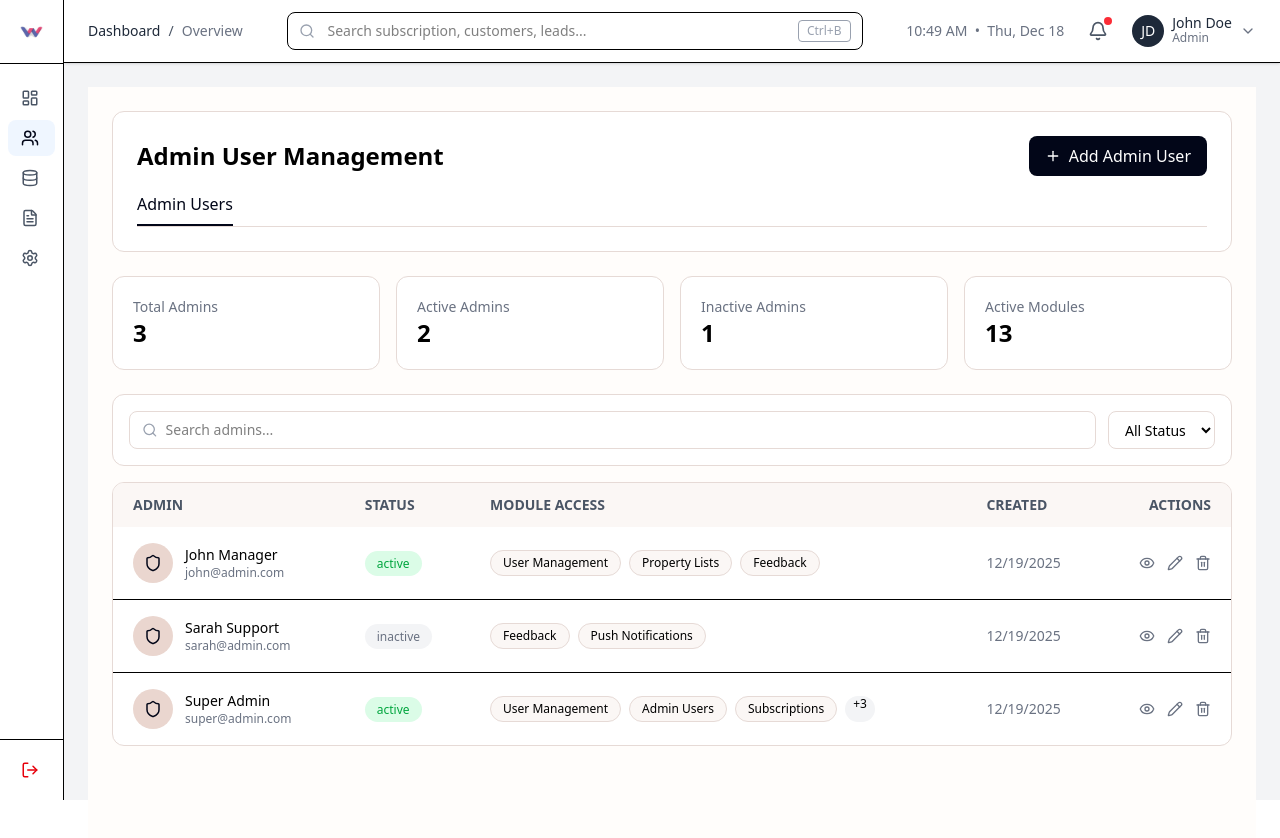
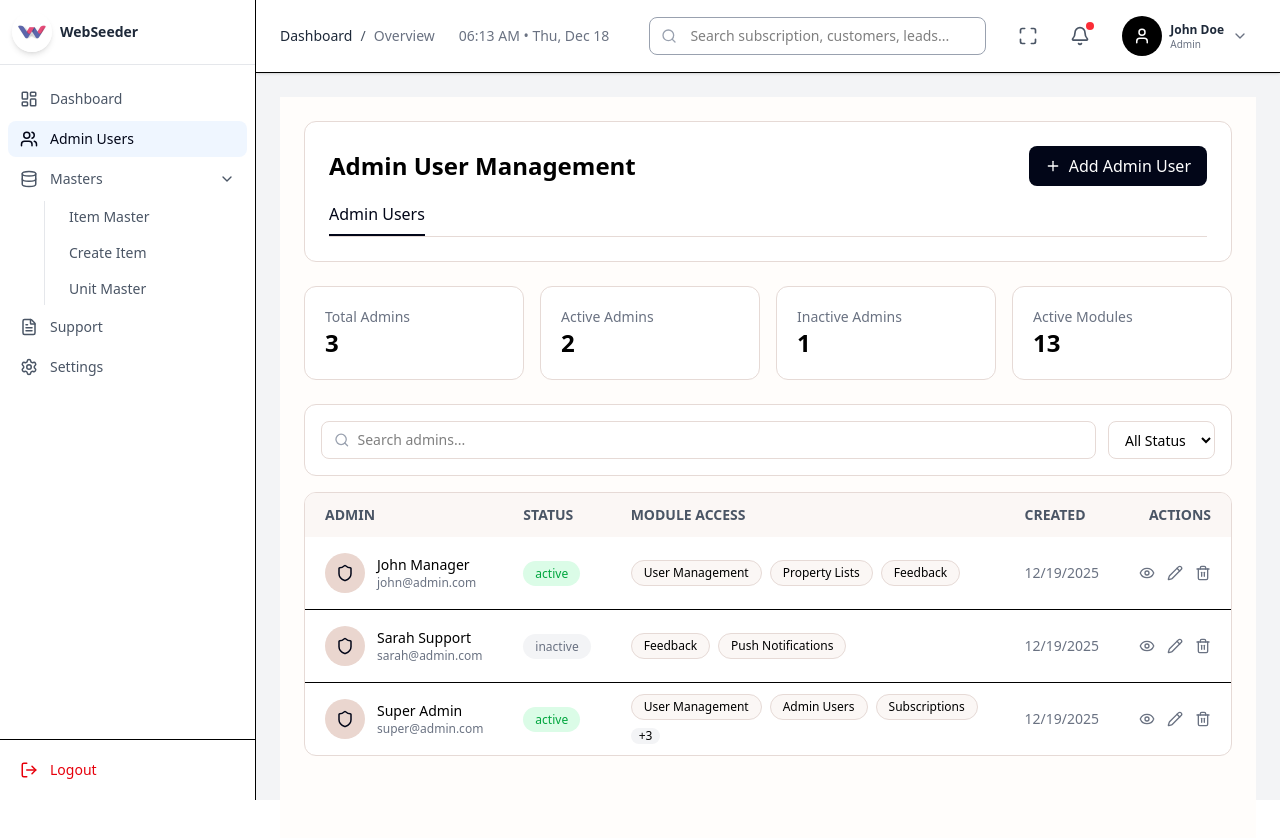
Before and after one commit to ganeshWebseeder/Warehouse-Management, a React (Vite) app: page /admin-users in a window 1280 px wide. Both pictures are taken after a click on the button "Masters". Shown: the top 838 px of the page. Built offline with nearby package versions, Linux system fonts and the light colour scheme.

Commit message:
Navbar and sidebar is done

```diff
--- a/src/components/Navbar.jsx
+++ b/src/components/Navbar.jsx
@@ -1,56 +1,169 @@
-import { Search, Bell, ChevronDown } from "lucide-react";
+import { useState, useEffect } from "react";
+import { Search, Bell, User, LogOut, Maximize, Minimize } from "lucide-react";
+import { ChevronDown } from "lucide-react";
 
-export default function DashboardNavbar() {
+export default function DashboardNavbar({ onMenuClick }) {
+  const [currentTime, setCurrentTime] = useState("");
+  const [isDropdownOpen, setIsDropdownOpen] = useState(false);
+
+  // ⏰ Live Date & Time
+  useEffect(() => {
+    const updateTime = () => {
+      const now = new Date();
+      const time = now.toLocaleTimeString([], {
+        hour: "2-digit",
+        minute: "2-digit",
+      });
+      const date = now.toLocaleDateString([], {
+        weekday: "short",
+        month: "short",
+        day: "numeric",
+      });
+      setCurrentTime(`${time} • ${date}`);
+    };
+
+    updateTime();
+    const interval = setInterval(updateTime, 1000);
+    return () => clearInterval(interval);
+  }, []);
+
+  // 🚪 Sign out
+  const handleSignOut = () => {
+    localStorage.clear();
+    window.location.href = "/";
+  };
+
+  const [isFullscreen, setIsFullscreen] = useState(false);
+
+  const toggleFullscreen = () => {
+    if (!document.fullscreenElement) {
+      document.documentElement.requestFullscreen();
+      setIsFullscreen(true);
+    } else {
+      document.exitFullscreen();
+      setIsFullscreen(false);
+    }
+  };
+
   return (
-    <header className="w-full bg-white border-b shadow-sm">
+    <header className="w-full bg-white border-b shadow-sm sticky top-0 z-30">
       <div className="flex items-center justify-between px-6 py-3">
-
-        {/* Left: Breadcrumb */}
+        <div className="flex items-center gap-4">
+          {/* Breadcrumb */}
           <div className="flex items-center gap-2 text-sm text-gray-600">
             <span className="font-medium text-gray-800">Dashboard</span>
             <span>/</span>
             <span className="text-gray-500">Overview</span>
           </div>
+        </div>
 
-        {/* Center: Search */}
-        <div className="flex-1 max-w-xl mx-8 relative">
+        <div className="flex items-center gap-10 flex-1 max-w-2xl mx-6">
+          {/* Live Date & Time */}
+          <div className="hidden md:block text-sm text-gray-500 whitespace-nowrap">
+            {currentTime}
+          </div>
+
+          {/* Search */}
+          <div className="relative flex-1">
             <Search className="absolute left-3 top-1/2 -translate-y-1/2 text-gray-400 w-4 h-4" />
             <input
               type="text"
               placeholder="Search subscription, customers, leads..."
-            className="w-full pl-10 pr-16 py-2 text-sm border rounded-lg focus:outline-none focus:ring-2 focus:ring-blue-500"
+              className="
+      w-full pl-10 pr-4 py-2 text-sm
+      border border-gray-400
+      rounded-lg
+      focus:outline-none
+      focus:ring-2 focus:ring-white
+      focus:border-white
+    "
             />
-          <span className="absolute right-3 top-1/2 -translate-y-1/2 text-xs text-gray-400 border px-2 py-0.5 rounded">
-            Ctrl+B
-          </span>
+          </div>
         </div>
 
-        {/* Right: Date, icons & profile */}
-        <div className="flex items-center gap-6">
-
-          {/* Date & Time */}
-          <div className="hidden md:block text-sm text-gray-500">
-            10:49 AM &nbsp;•&nbsp; Thu, Dec 18
-          </div>
+        {/* ================= RIGHT ================= */}
+        <div className="flex items-center gap-6 relative">
+          <button
+            onClick={toggleFullscreen}
+            className="p-2 rounded-md hover:bg-gray-100"
+            title={isFullscreen ? "Exit Fullscreen" : "Enter Fullscreen"}
+          >
+            {isFullscreen ? (
+              <Minimize className="w-5 h-5 text-gray-600" />
+            ) : (
+              <Maximize className="w-5 h-5 text-gray-600" />
+            )}
+          </button>
 
           {/* Notification */}
-          <div className="relative">
-            <Bell className="w-5 h-5 text-gray-600 cursor-pointer" />
+          <div className="relative cursor-pointer">
+            <Bell className="w-5 h-5 text-gray-600" />
             <span className="absolute -top-1 -right-1 w-2 h-2 bg-red-500 rounded-full"></span>
           </div>
 
-          {/* Profile */}
-          <div className="flex items-center gap-2 cursor-pointer">
-            <div className="w-8 h-8 rounded-full bg-gray-800 flex items-center justify-center text-white text-sm">
-              JD
-            </div>
-            <div className="hidden md:block text-sm">
-              <p className="font-medium text-gray-800 leading-none">John Doe</p>
-              <p className="text-xs text-gray-500">Admin</p>
-            </div>
-            <ChevronDown className="w-4 h-4 text-gray-500" />
+          {/* ================= USER DROPDOWN ================= */}
+          <div className="relative">
+            <button
+              onClick={() => setIsDropdownOpen(!isDropdownOpen)}
+              className="flex items-center space-x-2 hover:bg-gray-100 rounded-md px-2 py-1"
+            >
+              {/* Top Avatar */}
+              <div className="w-10 h-10 bg-black rounded-full flex items-center justify-center text-white">
+                <User size={18} />
               </div>
 
+              {/* Name & Role */}
+              <div className="hidden sm:flex flex-col text-left leading-tight">
+                <p className="text-xs font-semibold text-gray-800">John Doe</p>
+                <p className="text-[10px] text-gray-500">Admin</p>
+              </div>
+
+              {/* ▼ Arrow (ONLY ADDITION) */}
+              <ChevronDown
+                size={16}
+                className={`text-gray-500 transition-transform duration-200 ${
+                  isDropdownOpen ? "rotate-180" : ""
+                }`}
+              />
+            </button>
+
+            {isDropdownOpen && (
+              <div className="absolute right-0 mt-2 w-64 bg-white border border-gray-200 rounded-lg shadow-lg z-50">
+                {/* ===== USER INFO (WITH ICON) ===== */}
+                <div className="flex items-start gap-3 px-4 py-3 border-b">
+                  <div className="w-10 h-10 bg-black rounded-full flex items-center justify-center text-white">
+                    <User size={18} />
+                  </div>
+
+                  <div className="leading-tight">
+                    <p className="text-sm font-semibold text-gray-800">
+                      John Doe
+                    </p>
+                    <p className="text-xs text-gray-500">admin@example.com</p>
+                    <span className="inline-block mt-1 text-[10px] bg-indigo-100 text-indigo-700 px-2 py-0.5 rounded">
+                      Admin
+                    </span>
+                  </div>
+                </div>
+
+                {/* ===== ACTIONS ===== */}
+                <ul className="text-sm">
+                  <li className="px-4 py-2 hover:bg-gray-100 cursor-pointer flex items-center gap-2">
+                    <User size={14} />
+                    <span>My Profile</span>
+                  </li>
+
+                  <li
+                    onClick={handleSignOut}
+                    className="px-4 py-2 hover:bg-red-400 hover:text-white cursor-pointer flex items-center gap-2 text-red-600"
+                  >
+                    <LogOut size={14} />
+                    <span>Sign Out</span>
+                  </li>
+                </ul>
+              </div>
+            )}
+          </div>
         </div>
       </div>
     </header>
--- a/src/components/Sidebar.jsx
+++ b/src/components/Sidebar.jsx
@@ -1,88 +1,93 @@
 import {
   LayoutDashboard,
   Users,
-  CreditCard,
   FileText,
   Settings,
-  X,
   LogOut,
   ChevronRight,
   Database,
 } from "lucide-react";
 import { NavLink, useNavigate } from "react-router-dom";
 import { useState } from "react";
+import { motion } from "framer-motion";
 
-export default function Sidebar({ open, setOpen }) {
+export default function Sidebar({
+  expanded,
+  setExpanded,
+  hovered,
+  setHovered,
+}) {
   const navigate = useNavigate();
   const [mastersOpen, setMastersOpen] = useState(false);
 
+  // sidebar is open if clicked OR hovered
+  const isOpen = expanded || hovered;
+
   const handleLogout = () => {
     localStorage.clear();
-    setOpen(false);
+    setExpanded(false);
     navigate("/");
   };
 
   return (
-    <>
-      {/* Mobile Overlay */}
-      {open && (
-        <div
-          className="fixed inset-0 z-30 md:hidden"
-          onClick={() => setOpen(false)}
-        />
-      )}
-
-      {/* Sidebar */}
     <aside
+      onMouseEnter={() => setHovered(true)}
+      onMouseLeave={() => setHovered(false)}
       className={`
-          group fixed z-40 h-full bg-white border-r
-          transition-[width,left] duration-300 ease-in-out
+        fixed z-40 h-full bg-white border-r
+        transition-all duration-300 ease-in-out
         overflow-hidden flex flex-col
-          w-64
-          ${open ? "left-0" : "-left-64"}
-          md:left-0 md:w-16 md:hover:w-64
+        ${isOpen ? "w-64" : "w-16"}
       `}
     >
-        {/* Header */}
-        <div className="h-16 flex items-center gap-3 px-4 border-b">
+      {/* ================= HEADER ================= */}
+      <div
+        className={`
+          flex items-center px-3 pt-3
+          ${isOpen ? "justify-start" : "justify-center"}
+        `}
+      >
         <img
-            src="/WebSeederLogo.jpeg"
+          src="./WebSeederLogo.jpeg"
           alt="WebSeeder Logo"
-            className="w-8 h-8 rounded-full"
+          className="rounded-full shadow-md w-10 h-10"
         />
 
-          <span
-            className={`
-              text-sm font-medium whitespace-nowrap
-              transition-all duration-200
-              ${open
-                ? "opacity-100 translate-x-0"
-                : "opacity-0 -translate-x-2 md:group-hover:opacity-100 md:group-hover:translate-x-0"}
-            `}
+        {isOpen && (
+          <motion.span
+            key="webseeder-name"
+            initial={{ opacity: 0, x: -10 }}
+            animate={{ opacity: 1, x: 0 }}
+            transition={{ duration: 0.25 }}
+            className="ml-2 font-semibold text-sm text-gray-800 whitespace-nowrap"
           >
             WebSeeder
-          </span>
-
-          <button
-            className="ml-auto md:hidden"
-            onClick={() => setOpen(false)}
-          >
-            <X size={18} />
-          </button>
+          </motion.span>
+        )}
       </div>
 
-        {/* Menu */}
+      <div className="w-full border-t border-gray-200 mt-3" />
+
+      {/* ================= MENU ================= */}
       <nav className="flex-1 px-2 py-4 space-y-1">
-          <SidebarItem to="/dashboard" icon={LayoutDashboard} label="Dashboard" open={open} setOpen={setOpen} />
-          <SidebarItem to="/admin-users" icon={Users} label="Admin Users" open={open} setOpen={setOpen} />
+        <SidebarItem
+          to="/dashboard"
+          icon={LayoutDashboard}
+          label="Dashboard"
+          isOpen={isOpen}
+          setExpanded={setExpanded}
+        />
+
+        <SidebarItem
+          to="/admin-users"
+          icon={Users}
+          label="Admin Users"
+          isOpen={isOpen}
+          setExpanded={setExpanded}
+        />
 
         {/* ===== Masters Dropdown ===== */}
-          <div
-            className="relative"
-            onMouseEnter={() => !open && setMastersOpen(true)}
-            onMouseLeave={() => !open && setMastersOpen(false)}
-          >
-            {/* Masters Parent */}
+        <div>
           <button
             onClick={() => setMastersOpen(!mastersOpen)}
             className="
@@ -91,96 +96,89 @@ export default function Sidebar({ open, setOpen }) {
               hover:bg-gray-100 transition-colors
             "
           >
-              <div className="w-5 h-5 flex items-center justify-center shrink-0">
             <Database size={18} />
-              </div>
 
-              <span
-                className={`
-                  whitespace-nowrap
-                  transition-opacity duration-200
-                  ${open
-                    ? "opacity-100"
-                    : "opacity-0 md:group-hover:opacity-100"}
-                `}
-              >
-                Masters
-              </span>
-
+            {isOpen && (
+              <>
+                <span className="whitespace-nowrap">Masters</span>
                 <ChevronRight
                   size={16}
-                className={`
-                  ml-auto transition-transform duration-200
-                  ${mastersOpen ? "rotate-90" : ""}
-                  ${open ? "opacity-100" : "opacity-0 md:group-hover:opacity-100"}
-                `}
+                  className={`ml-auto transition-transform ${
+                    mastersOpen ? "rotate-90" : ""
+                  }`}
                 />
+              </>
+            )}
           </button>
 
-            {/* Dropdown Items */}
-            {mastersOpen && (
-              <div
-                className="
-                  ml-9 mt-1 space-y-1
-                  border-l border-gray-200 pl-3
-                "
-              >
-                <DropdownItem to="/masters/item-master" label="Item Master" setOpen={setOpen} />
-                <DropdownItem to="/masters/create-item" label="Create Item" setOpen={setOpen} />
-                <DropdownItem to="/masters/unit-master" label="Unit Master" setOpen={setOpen} />
+          {isOpen && mastersOpen && (
+            <div className="ml-9 mt-1 space-y-1 border-l border-gray-200 pl-3">
+              <DropdownItem
+                to="/masters/item-master"
+                label="Item Master"
+                setExpanded={setExpanded}
+              />
+              <DropdownItem
+                to="/masters/create-item"
+                label="Create Item"
+                setExpanded={setExpanded}
+              />
+              <DropdownItem
+                to="/masters/unit-master"
+                label="Unit Master"
+                setExpanded={setExpanded}
+              />
             </div>
           )}
         </div>
 
-          <SidebarItem to="/support" icon={FileText} label="Support" open={open} setOpen={setOpen} />
-          <SidebarItem to="/settings" icon={Settings} label="Settings" open={open} setOpen={setOpen} />
+        <SidebarItem
+          to="/support"
+          icon={FileText}
+          label="Support"
+          isOpen={isOpen}
+          setExpanded={setExpanded}
+        />
+
+        <SidebarItem
+          to="/settings"
+          icon={Settings}
+          label="Settings"
+          isOpen={isOpen}
+          setExpanded={setExpanded}
+        />
       </nav>
 
-        {/* Logout */}
+      {/* ================= LOGOUT ================= */}
       <div className="px-2 py-3 border-t">
         <button
           onClick={handleLogout}
           className="
             w-full flex items-center gap-3 px-3 py-2 rounded-lg
             text-sm font-medium text-red-600
-              hover:bg-red-50 transition-colors
+            hover:bg-red-300 transition-colors
           "
         >
-            <div className="w-5 h-5 flex items-center justify-center shrink-0">
           <LogOut size={18} />
-            </div>
-
-            <span
-              className={`
-                whitespace-nowrap
-                transition-opacity transition-transform duration-200
-                ${open
-                  ? "opacity-100 translate-x-0"
-                  : "opacity-0 -translate-x-2 md:group-hover:opacity-100 md:group-hover:translate-x-0"}
-              `}
-            >
-              Logout
-            </span>
+          {isOpen && <span>Logout</span>}
         </button>
       </div>
     </aside>
-    </>
   );
 }
 
 /* ----------------------------------
    Sidebar Item
 ----------------------------------- */
-function SidebarItem({ to, icon: Icon, label, open, setOpen }) {
+function SidebarItem({ to, icon: Icon, label, isOpen, setExpanded }) {
   return (
     <NavLink
       to={to}
-      onClick={() => setOpen(false)}
+      onClick={() => setExpanded(false)}
       className={({ isActive }) =>
         `
           flex items-center gap-3 px-3 py-2 rounded-lg
-          text-sm font-medium
-          transition-colors
+          text-sm font-medium transition-colors
           ${
             isActive
               ? "bg-blue-50 text-slate-950"
@@ -189,21 +187,8 @@ function SidebarItem({ to, icon: Icon, label, open, setOpen }) {
         `
       }
     >
-      <div className="w-5 h-5 flex items-center justify-center shrink-0">
       <Icon size={18} />
-      </div>
-
-      <span
-        className={`
-          whitespace-nowrap
-          transition-opacity transition-transform duration-200
-          ${open
-            ? "opacity-100 translate-x-0"
-            : "opacity-0 -translate-x-2 md:group-hover:opacity-100 md:group-hover:translate-x-0"}
-        `}
-      >
-        {label}
-      </span>
+      {isOpen && <span className="whitespace-nowrap">{label}</span>}
     </NavLink>
   );
 }
@@ -211,11 +196,11 @@ function SidebarItem({ to, icon: Icon, label, open, setOpen }) {
 /* ----------------------------------
    Dropdown Item
 ----------------------------------- */
-function DropdownItem({ to, label, setOpen }) {
+function DropdownItem({ to, label, setExpanded }) {
   return (
     <NavLink
       to={to}
-      onClick={() => setOpen(false)}
+      onClick={() => setExpanded(false)}
       className="
         block px-3 py-1.5 rounded-md
         text-sm text-gray-600
--- a/src/components/mainLayout/Layout.jsx
+++ b/src/components/mainLayout/Layout.jsx
@@ -3,18 +3,25 @@ import DashboardNavbar from "../Navbar";
 import Sidebar from "../Sidebar";
 
 export default function Layout({ children }) {
-  const [expanded, setExpanded] = useState(false);
+  const [expanded, setExpanded] = useState(false); // click open/close
+  const [hovered, setHovered] = useState(false);   // hover open
+
+  const isOpen = expanded || hovered;
 
   return (
     <div className="h-screen bg-gray-100">
-
-      <Sidebar expanded={expanded} setExpanded={setExpanded} />
+      <Sidebar
+        expanded={expanded}
+        setExpanded={setExpanded}
+        hovered={hovered}
+        setHovered={setHovered}
+      />
 
       <div
         className="flex flex-col min-h-screen transition-all duration-300"
-        style={{ marginLeft: expanded ? "16rem" : "4rem" }}
+        style={{ marginLeft: isOpen ? "16rem" : "4rem" }}
       >
-        <DashboardNavbar />
+        <DashboardNavbar onMenuClick={() => setExpanded(!expanded)} />
 
         <main className="flex-1 overflow-y-auto p-6">
           {children}
```
Lines whose indentation alone changed are shown as unchanged.
